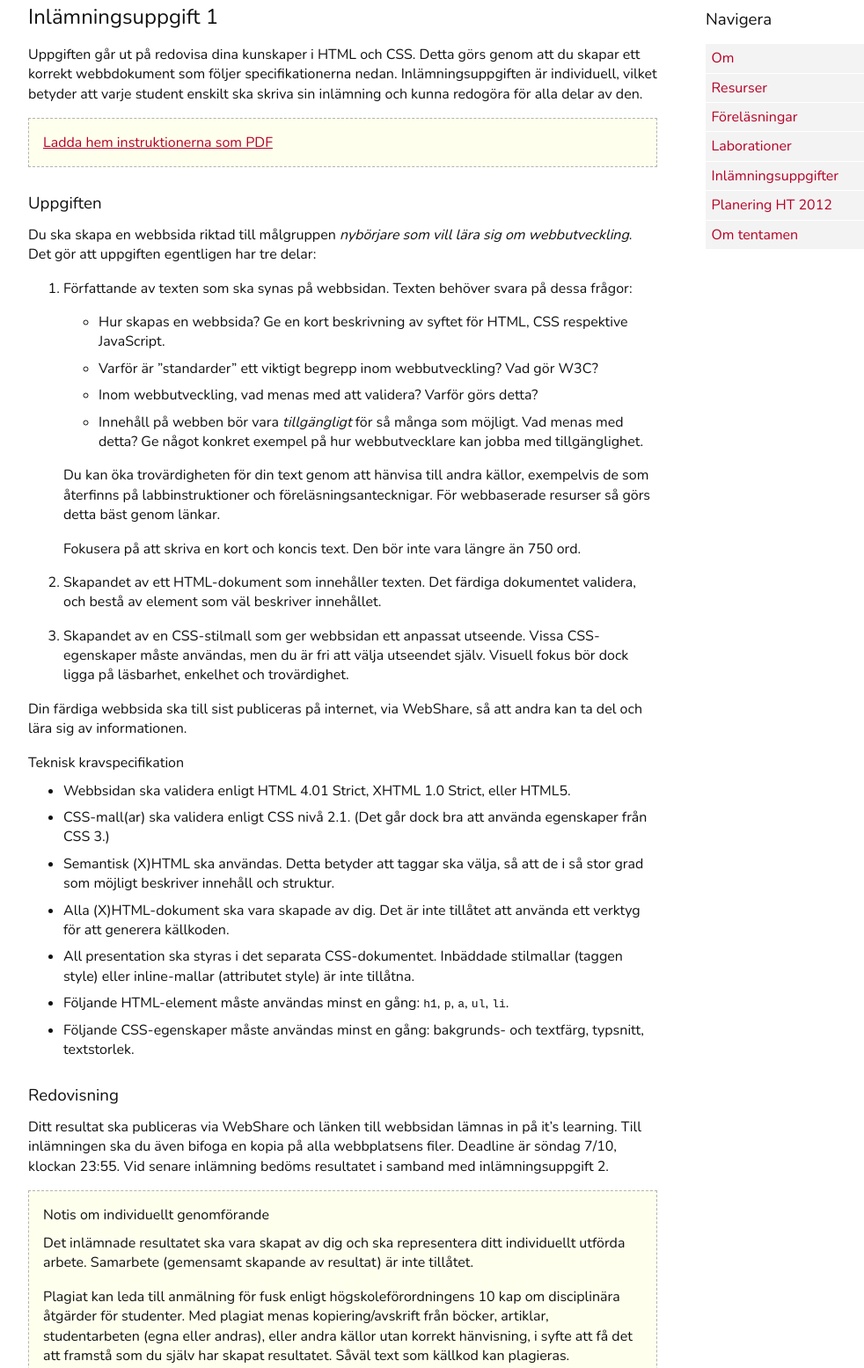
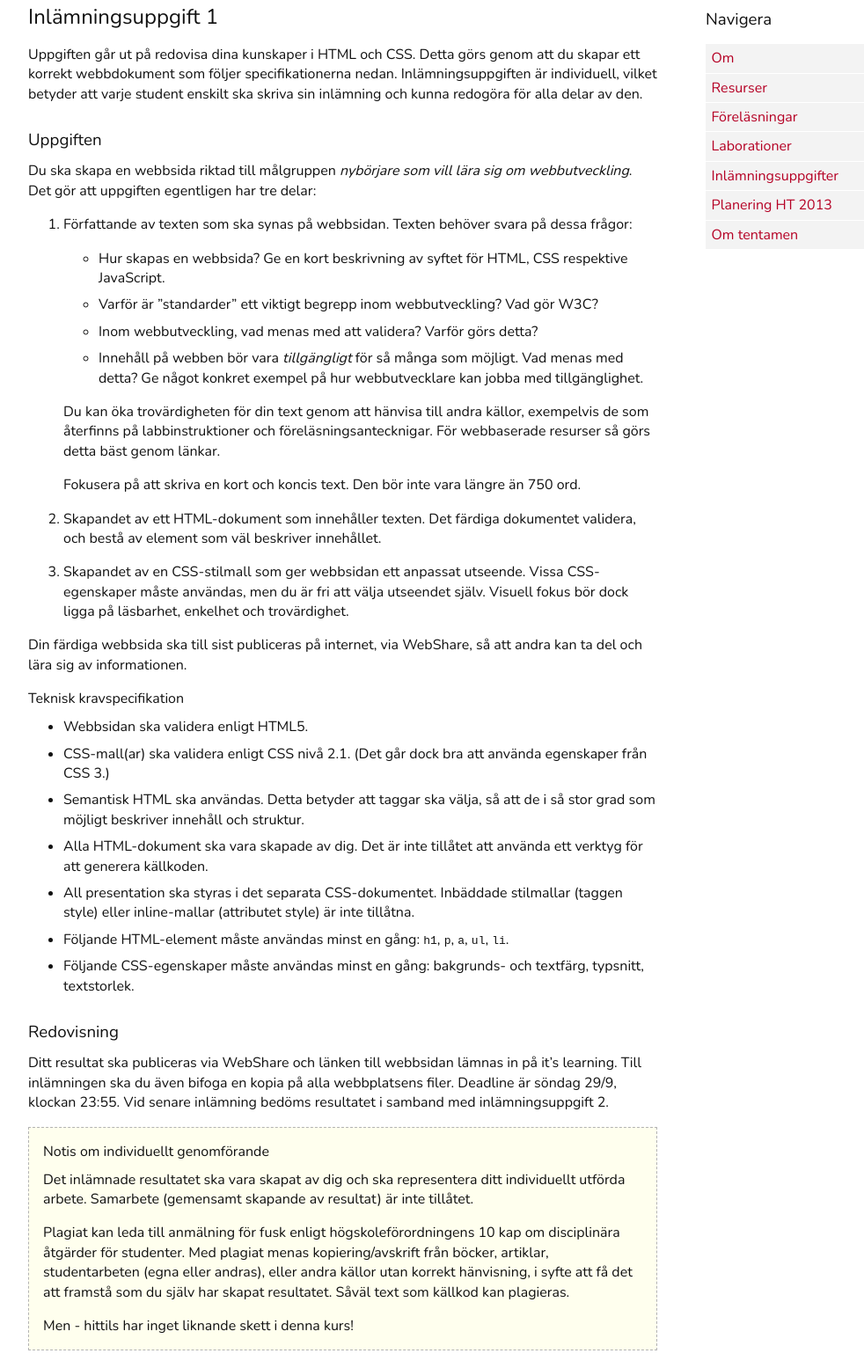
Before and after one commit to fohlin/webbintro.se, a plain HTML site: page site/assignments/1/index.html in a window 1280 px wide. Shown: the part 92-1647 px from the top of the page at 88% size, without its empty margins (58-1040 px from the left). Drawn offline with nearby package versions, Linux system fonts and the light colour scheme.

Commit message:
Lecture 5

```diff
--- a/site/assignments/1/index.html
+++ b/site/assignments/1/index.html
@@ -34,7 +34,7 @@
 					<li><a href="/lectures/">Föreläsningar</a></li>
 					<li><a href="/exercises/">Laborationer</a></li>
 					<li><a href="/assignments/">Inlämningsuppgifter</a></li>
-					<li><a href="/plan.html">Planering HT 2012</a></li>
+					<li><a href="/plan.html">Planering HT 2013</a></li>
 					<li><a href="/exam/">Om tentamen</a></li>
 				</ul>
 			</nav>
@@ -45,9 +45,11 @@
 
             <p>Uppgiften går ut på redovisa dina kunskaper i HTML och CSS. Detta görs genom att du skapar ett korrekt webbdokument som följer specifikationerna nedan. Inlämningsuppgiften är individuell, vilket betyder att varje student enskilt ska skriva sin inlämning och kunna redogöra för alla delar av den.</p>
 
+			<!--
             <div class="extra">
 			    <p><a href="da156a-ht12-inl1.pdf">Ladda hem instruktionerna som PDF</a></p>
 			</div>
+			-->
 
             <h3 id="uppgiften">Uppgiften</h3>
 
@@ -73,10 +75,10 @@
             <h4 id="tekniskkravspecifikation">Teknisk kravspecifikation</h4>
 
             <ul>
-            <li>Webbsidan ska validera enligt HTML 4.01 Strict, XHTML 1.0 Strict, eller HTML5.</li>
+            <li>Webbsidan ska validera enligt HTML5.</li>
             <li>CSS-mall(ar) ska validera enligt CSS nivå 2.1. (Det går dock bra att använda egenskaper från CSS 3.)</li>
-            <li>Semantisk (X)HTML ska användas. Detta betyder att taggar ska välja, så att de i så stor grad som möjligt beskriver innehåll och struktur.</li>
-            <li>Alla (X)HTML-dokument ska vara skapade av dig. Det är inte tillåtet att använda ett verktyg för att generera källkoden.</li>
+            <li>Semantisk HTML ska användas. Detta betyder att taggar ska välja, så att de i så stor grad som möjligt beskriver innehåll och struktur.</li>
+            <li>Alla HTML-dokument ska vara skapade av dig. Det är inte tillåtet att använda ett verktyg för att generera källkoden.</li>
             <li>All presentation ska styras i det separata CSS-dokumentet. Inbäddade stilmallar (taggen style) eller inline-mallar (attributet style) är inte tillåtna.</li>
             <li>Följande HTML-element måste användas minst en gång: <code>h1</code>, <code>p</code>, <code>a</code>, <code>ul</code>, <code>li</code>.</li>
             <li>Följande CSS-egenskaper måste användas minst en gång: bakgrunds- och textfärg, typsnitt, textstorlek.</li>
@@ -84,7 +86,7 @@
 
             <h3 id="redovisning">Redovisning</h3>
 
-            <p>Ditt resultat ska publiceras via WebShare och länken till webbsidan lämnas in på it&#8217;s learning. Till inlämningen ska du även bifoga en kopia på alla webbplatsens filer. Deadline är söndag 7/10, klockan 23:55. Vid senare inlämning bedöms resultatet i samband med inlämningsuppgift 2.</p>
+            <p>Ditt resultat ska publiceras via WebShare och länken till webbsidan lämnas in på it&#8217;s learning. Till inlämningen ska du även bifoga en kopia på alla webbplatsens filer. Deadline är söndag 29/9, klockan 23:55. Vid senare inlämning bedöms resultatet i samband med inlämningsuppgift 2.</p>
 
             <div class="extra">
                 <h4 id="notisomindividuelltgenomfrande">Notis om individuellt genomförande</h4>
--- a/site/lectures/5/index.html
+++ b/site/lectures/5/index.html
@@ -34,7 +34,7 @@
 					<li><a href="/lectures/">Föreläsningar</a></li>
 					<li><a href="/exercises/">Laborationer</a></li>
 					<li><a href="/assignments/">Inlämningsuppgifter</a></li>
-					<li><a href="/plan.html">Planering HT 2012</a></li>
+					<li><a href="/plan.html">Planering HT 2013</a></li>
 					<li><a href="/exam/">Om tentamen</a></li>
 				</ul>
 			</nav>
@@ -42,20 +42,21 @@
 
 		<div id="content">
 			<h2>Föreläsning 5: Layout med CSS</h2>
-			<!--
 			<div class="slides">
-			    <script async class="speakerdeck-embed" data-id="50617a44c491a2000202468b" data-ratio="1.3333333333333333" src="//speakerdeck.com/assets/embed.js"></script>
+			    <script async class="speakerdeck-embed" data-id="cb56869001b8013147b94e9ac2870296" data-ratio="1.33333333333333" src="//speakerdeck.com/assets/embed.js"></script>
 				<p>
-				    <a href="https://speakerd.s3.amazonaws.com/presentations/50617a44c491a2000202468b/webbintro-f5-2012-09-26.pdf">Ladda hem som PDF</a>
+				    <a href="https://speakerd.s3.amazonaws.com/presentations/cb56869001b8013147b94e9ac2870296/F5.pdf">Ladda hem som PDF</a>
 				</p>
-			</div>-->
+			</div>
 
 			<h3>Läshänvisningar</h3>
 			<p>Developing with web standards: Kap. 4,8,9 (även 7 är aktuellt)</p>
 
-			<!--
+			<h3>Exempel från föreläsningen</h3>
+			<p>Hittar ni <a href="F5.zip">här</a></p>
+
 			<h3>Exempel</h3>
-			<p>Flera exempel visades på föreläsningen, i olika detalj:</p>
+			<p>Fler exempel kring ämnet:</p>
 			<ul>
 			    <li><a href="ex/demo.htm">Lägg till synlig innehållsyta till tidigare exempeldokument</a>.</li>
 			    <li><a href="ex/layout.htm">Layout med dynamisk bredd och två kolumner</a>.</li>
@@ -72,12 +73,11 @@
 			    <li><a href="http://dev.opera.com/articles/view/36-css-static-and-relative-positioning/">Relativ positionering</a></li>
 			</ul>
 
-			<h3>Apropå kolumner med samma höjd</h3>
+			<h3>Kolumner med samma höjd</h3>
 			<ul>
 			    <li><a href="http://www.alistapart.com/articles/fauxcolumns/">Tidig standardlösning: upprepande bakgrundsbild</a> (fungerar bra med fast bredd).</li>
 			    <li>...men en generell lösning är mer komplicerade än vad man kan tro. <a href="http://css-tricks.com/fluid-width-equal-height-columns/">Här visas flera metoder att fundera över</a>.</li>
 			</ul>
-			-->
  		</div>
 
  		<footer>
```
Also changed, not shown: site/assignments/index.html (+1 -1 lines), site/plan.html (+1 -1 lines), 1 other file.
